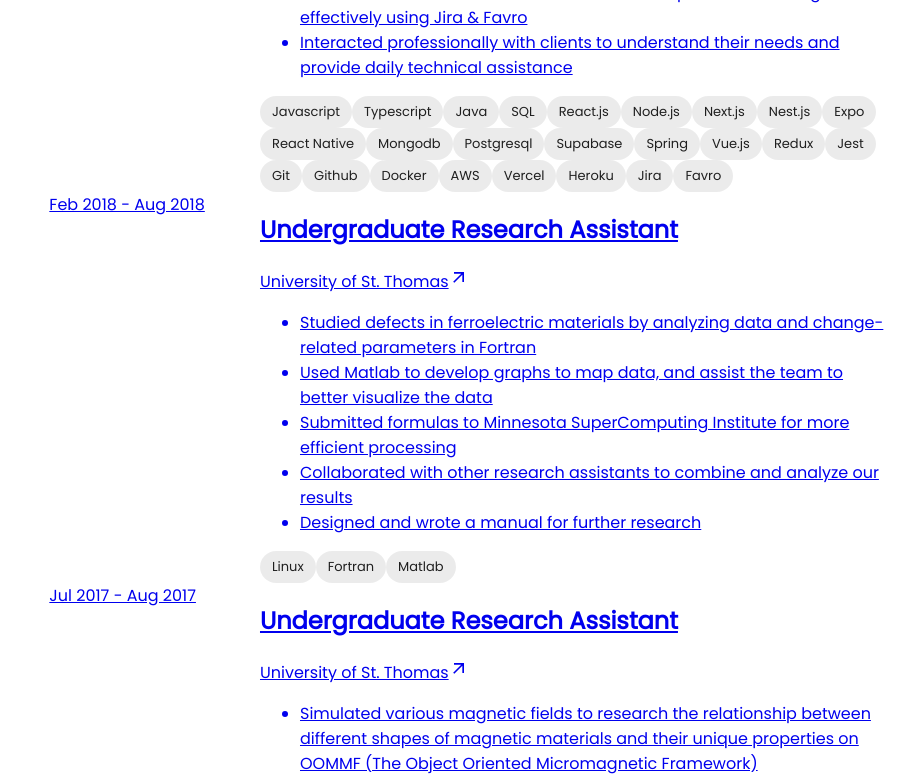
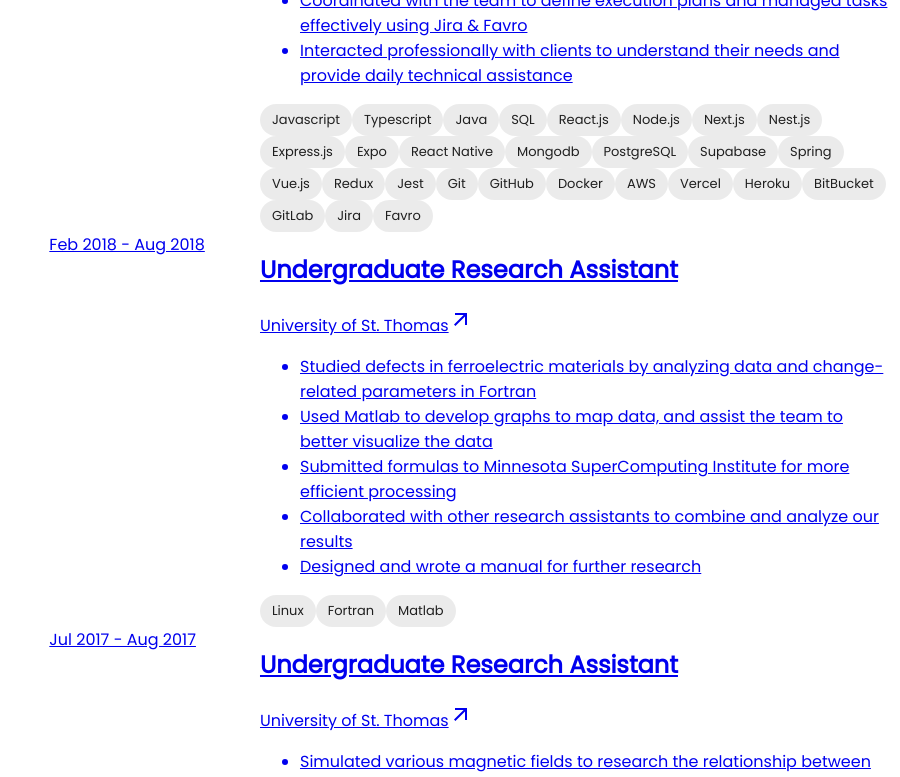
Before and after one commit to Jake-WangZhi/portfolio, a Next.js app: page / in a window 1280 px wide. Shown: the part 1980-2757 px from the top of the page, without its empty margins (380-1280 px from the left). Built offline with nearby package versions, Linux system fonts and the light colour scheme.

Commit message:
add animation to arrow out icon to make things more engaging

```diff
--- a/components/Card.tsx
+++ b/components/Card.tsx
@@ -25,7 +25,7 @@
     <a
       href={url}
       target="_blank"
-      className="rounded-md bg-transparent hover:bg-slate-800/50 hover:shadow-[inset_0_1px_0_0_rgba(148,163,184,0.1)] hover:drop-shadow-lg"
+      className="group rounded-md bg-transparent hover:bg-slate-800/50 hover:shadow-[inset_0_1px_0_0_rgba(148,163,184,0.1)] hover:drop-shadow-lg"
       onMouseEnter={() => setHover(true)}
       onMouseLeave={() => setHover(false)}
     >
@@ -49,7 +49,7 @@
                 }`}
               >
                 {company}
-                <ArrowOutwardIcon style={{ fontSize: 20 }} />
+                <ArrowOutwardIcon className="text-xl transition-transform duration-300 group-hover:translate-y-[-2px] group-hover:translate-x-[2px]" />
               </div>
               <ul className="list-disc pl-5">
                 {description?.map((desc, index) => (
--- a/components/CourseChip.tsx
+++ b/components/CourseChip.tsx
@@ -13,9 +13,11 @@
   return (
     <Chip
       label={
-        <div className="flex gap-1 items-center">
+        <div className="group flex gap-1 items-center">
           {title}
-          {!!hover && <ArrowOutwardIcon style={{ fontSize: 20 }} />}
+          {!!hover && (
+            <ArrowOutwardIcon className="text-xl transition-transform duration-300 group-hover:translate-y-[-2px] group-hover:translate-x-[2px]" />
+          )}
         </div>
       }
       className={`bg-teal-400/10 text-teal-300 text-xs font-normal leading-5 ${
--- a/components/Experience.tsx
+++ b/components/Experience.tsx
@@ -11,7 +11,7 @@
         "Designed, tested, and graded SQL, MySQL, MongoDB, and Neo4j machine problems to ensure alignment with course objectives and student learning outcomes",
         "Collaborated closely with teaching staff to enhance course content and delivery, contributing to a dynamic learning environment",
       ],
-      techStacks: ["Sql", "NoSQL", "MySql", "MongoDB", "Neo4j", "Github"],
+      techStacks: ["Sql", "NoSQL", "MySql", "MongoDB", "Neo4j", "GitHub"],
       url: "https://illinois.edu/",
     },
     {
@@ -40,21 +40,24 @@
         "Node.js",
         "Next.js",
         "Nest.js",
+        "Express.js",
         "Expo",
         "React Native",
         "Mongodb",
-        "Postgresql",
+        "PostgreSQL",
         "Supabase",
         "Spring",
         "Vue.js",
         "Redux",
         "Jest",
         "Git",
-        "Github",
+        "GitHub",
         "Docker",
         "AWS",
         "Vercel",
         "Heroku",
+        "BitBucket",
+        "GitLab",
         "Jira",
         "Favro",
       ],
--- a/components/Introduction.tsx
+++ b/components/Introduction.tsx
@@ -17,10 +17,10 @@
       <a
         href={resumeUrl}
         target="_blank"
-        className="text-lg tracking-wider font-bold text-slate-200 hover:underline hover:text-teal-300"
+        className="group text-lg tracking-wider font-bold text-slate-200 hover:underline hover:text-teal-300"
       >
         View My Resume
-        <ArrowOutwardIcon style={{ fontSize: 20 }} />
+        <ArrowOutwardIcon className="text-xl transition-transform duration-300 group-hover:translate-y-[-2px] group-hover:translate-x-[2px]" />
       </a>
     </div>
   );
--- a/components/ProjectCard.tsx
+++ b/components/ProjectCard.tsx
@@ -23,7 +23,7 @@
     <a
       href={url}
       target="_blank"
-      className="rounded-md bg-transparent hover:bg-slate-800/50 hover:shadow-[inset_0_1px_0_0_rgba(148,163,184,0.1)] hover:drop-shadow-lg"
+      className="group rounded-md bg-transparent hover:bg-slate-800/50 hover:shadow-[inset_0_1px_0_0_rgba(148,163,184,0.1)] hover:drop-shadow-lg"
       onMouseEnter={() => setHover(true)}
       onMouseLeave={() => setHover(false)}
     >
@@ -36,11 +36,11 @@
             <div className="flex flex-col gap-2">
               <h1
                 className={`text-lg font-medium flex items-center ${
-                  hover ? "text-teal-300" : "text-slate-200"
+                  hover ? "text-teal-300 underline" : "text-slate-200"
                 }`}
               >
                 {title}
-                <ArrowOutwardIcon style={{ fontSize: 20 }} />
+                <ArrowOutwardIcon className="text-xl transition-transform duration-300 group-hover:translate-y-[-2px] group-hover:translate-x-[2px]" />
               </h1>
               <ul className="list-disc pl-5">
                 {description?.map((desc, index) => (
--- a/components/Projects.tsx
+++ b/components/Projects.tsx
@@ -1,4 +1,5 @@
 import ProjectCard from "./ProjectCard";
+import ArrowOutwardIcon from "@mui/icons-material/ArrowOutward";
 
 export const Projects = () => {
   const PROJECTS = [
@@ -17,13 +18,14 @@
       techStacks: [
         "Typescript",
         "Next.js",
-        "React",
+        "React.js",
         "PostgreSQL",
         "Vercel",
         "TailwindCSS",
         "MUI",
         "Prisma",
         "Expo",
+        "GitHub",
       ],
       url: "https://lil-networking.vercel.app/",
     },
@@ -42,12 +44,13 @@
       techStacks: [
         "Typescript",
         "Next.js",
-        "React",
+        "React.js",
         "MySql",
         "GCP",
         "Vercel",
         "TailwindCSS",
         "MUI",
+        "GitHub",
       ],
       url: "https://stockscope360.vercel.app",
     },
@@ -62,7 +65,15 @@
         "Collaborated with the client to gather requirements and ensure the website met their needs",
         "Deployed the website on Netlify",
       ],
-      techStacks: ["Javascript", "React", "Supabase", "Netlify", "Docusaurus"],
+      techStacks: [
+        "Javascript",
+        "React.js",
+        "Supabase",
+        "PostgreSQL",
+        "Netlify",
+        "Docusaurus",
+        "GitHub",
+      ],
       url: "https://chinesetutoringservice.netlify.app",
     },
     // {
@@ -111,9 +122,10 @@
         <a
           href="https://github.com/Jake-WangZhi"
           target="_blank"
-          className="underline cursor-pointer hover:text-teal-300"
+          className="group underline cursor-pointer hover:text-teal-300"
         >
           GitHub
+          <ArrowOutwardIcon className="text-xl transition-transform duration-300 group-hover:translate-y-[-2px] group-hover:translate-x-[2px]" />
         </a>
         )
       </div>
```
Also changed, not shown: 1 other file (tests, documents, lock files or other folders).
